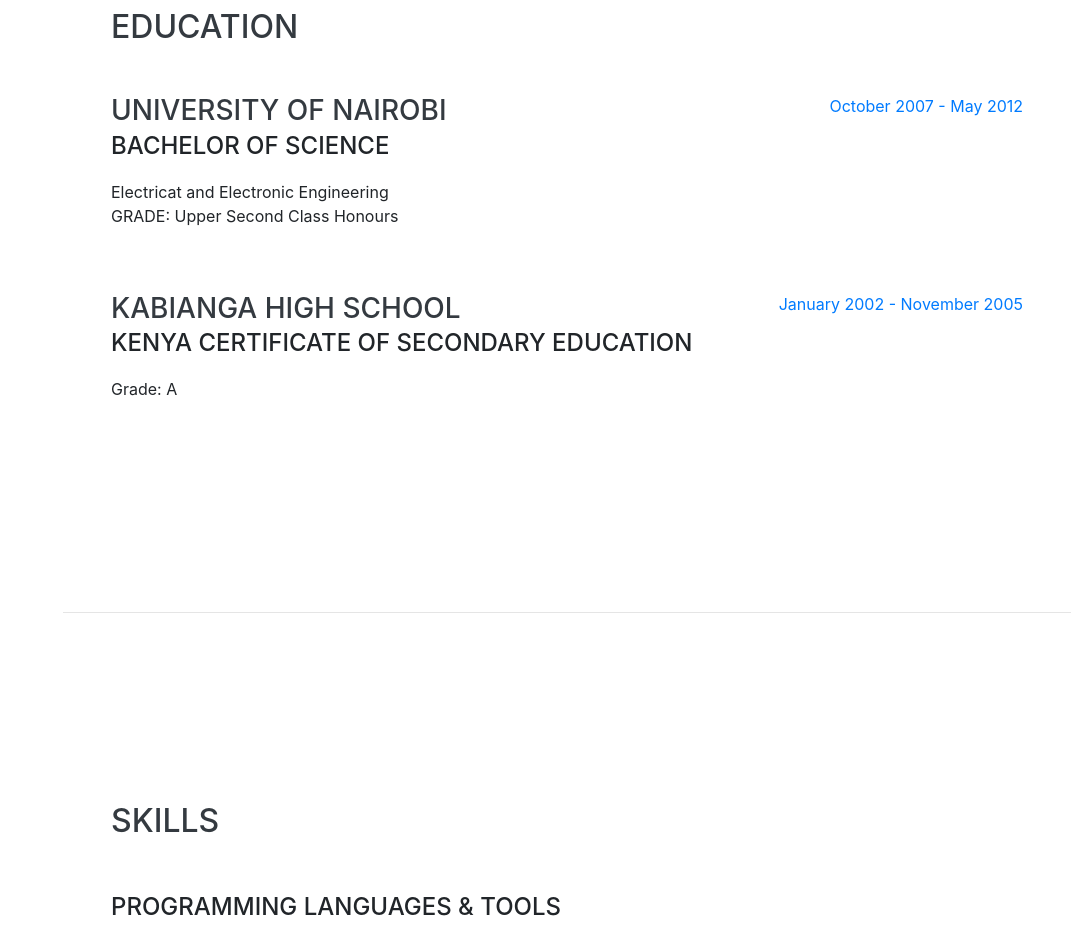
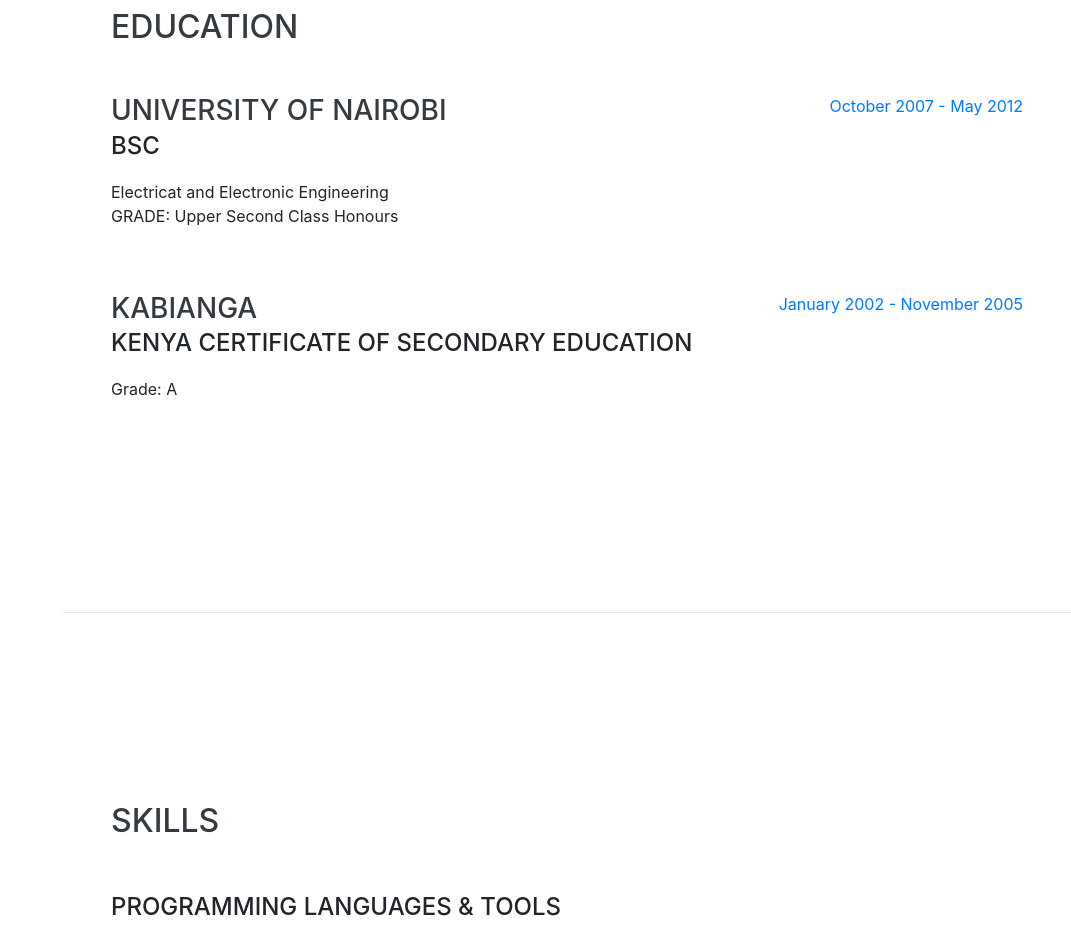
Before and after one commit to Jackpenn2019/BootCamp, a website with bundled scripts: page index.html in a window 1280 px wide. Shown: the part 2020-2948 px from the top of the page, without its empty margins (209-1280 px from the left). Built offline with nearby package versions, Linux system fonts and the light colour scheme; a web font is replaced by a local one.

Commit message:
few changes

```diff
--- a/index.html
+++ b/index.html
@@ -158,7 +158,7 @@
         <div class="resume-item d-flex flex-column flex-md-row justify-content-between mb-5">
           <div class="resume-content">
             <h3 class="mb-0">University of Nairobi</h3>
-            <div class="subheading mb-3">Bachelor of Science</div>
+            <div class="subheading mb-3">BSC</div>
             <div>Electricat and Electronic Engineering</div>
             <p>GRADE: Upper Second Class Honours</p>
           </div>
@@ -169,7 +169,7 @@
 
         <div class="resume-item d-flex flex-column flex-md-row justify-content-between">
           <div class="resume-content">
-            <h3 class="mb-0">Kabianga High School</h3>
+            <h3 class="mb-0">Kabianga</h3>
             <div class="subheading mb-3">Kenya Certificate of Secondary Education</div>
             <p>Grade: A</p>
           </div>
```
